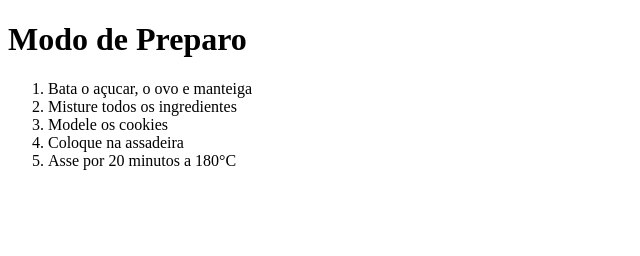
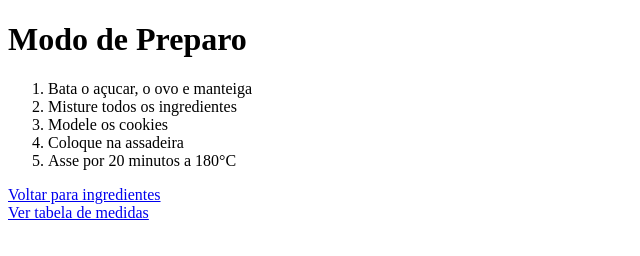
Before and after one commit to ufjf-dcc202/ufjf-dcc202-2026-1-a-atv07-jotlopes, a plain HTML site: page preparo.html in a window 1280 px wide. Shown: the whole page, without its empty margins (0-640 px from the left). Drawn offline with Linux system fonts and the light colour scheme.

Commit message:
cria link para modo de preparo e tabela de medidas

```diff
--- a/preparo.html
+++ b/preparo.html
@@ -17,5 +17,8 @@
         <li>Coloque na assadeira</li>
         <li>Asse por 20 minutos a 180°C</li>
     </ol>
+
+    <a href="index.html">Voltar para ingredientes</a><br>
+    <a href="medidas.html">Ver tabela de medidas</a>
 </body>
 </html>
```
Also changed, not shown: index.html (+2 -3 lines).
